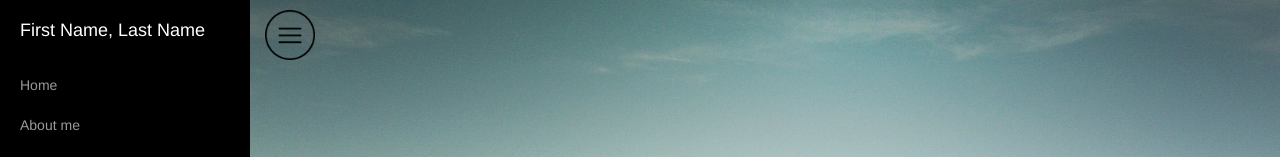
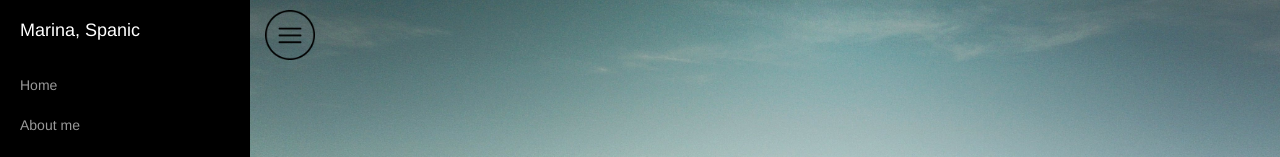
Before and after one commit to mspanic01/MyHomepage, a plain HTML site: page index.html in a window 1280 px wide. Shown: the top 157 px of the page. Drawn offline with Linux system fonts and the light colour scheme; a script that the page names is missing.

Commit message:
update initialize
update

```diff
--- a/index.html
+++ b/index.html
@@ -29,7 +29,7 @@
             <ul class="sidebar-nav">
                 <li class="sidebar-brand">
                     <a href="#">
-                        First Name, Last Name
+                        Marina, Spanic
                     </a>
                 </li>
                 <li>
```
